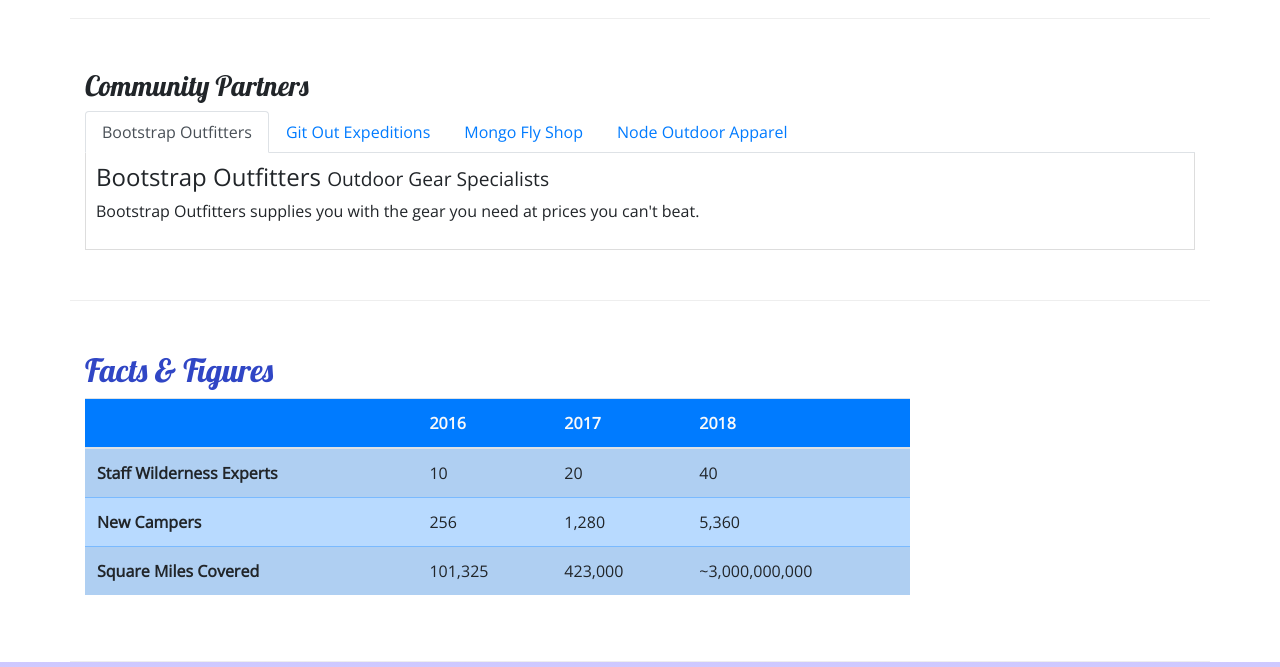
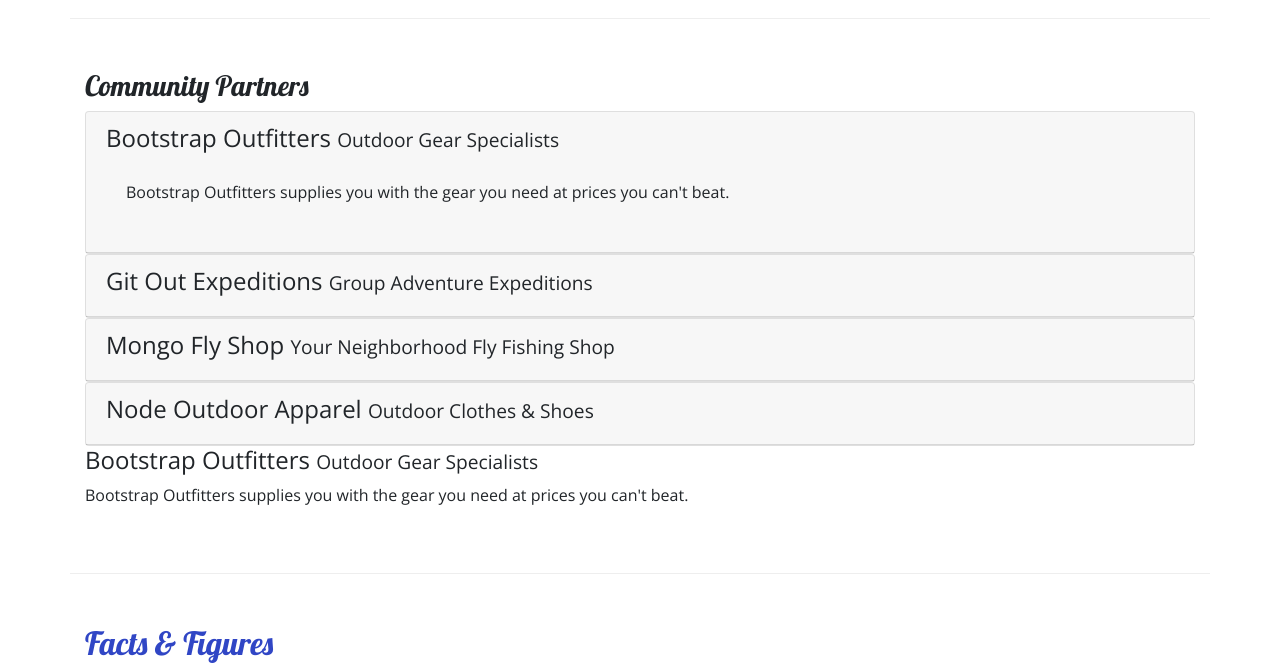
Before and after one commit to f10at1n9-p01nt/nucampsite, a website: page aboutus.html in a window 1280 px wide. Shown: the part 810-1477 px from the top of the page. Drawn offline with nearby package versions, Linux system fonts and the light colour scheme.

Commit message:
Accordian for community partners in aboutus.html

```diff
--- a/aboutus.html
+++ b/aboutus.html
@@ -102,20 +102,64 @@
         <div class="row row-content">
             <div class="col">
                 <h3>Community Partners</h3>
-                <ul class="nav nav-tabs">
-                    <li class="nav-item">
-                        <a class="nav-link active" href="#bootstrap" role="tab" data-toggle="tab">Bootstrap Outfitters</a>
-                    </li>
-                    <li class="nav-item">
-                        <a class="nav-link" href="#git" role="tab" data-toggle="tab">Git Out Expeditions</a>
-                    </li>
-                    <li class="nav-item">
-                        <a class="nav-link" href="#mongo" role="tab" data-toggle="tab">Mongo Fly Shop</a>
-                    </li>
-                    <li class="nav-item">
-                        <a class="nav-link" href="#node" role="tab" data-toggle="tab">Node Outdoor Apparel</a>
-                    </li>
-                </ul>
+                <div id="accordion">
+                    <div class="card">
+                        <div role="tab" class="card-header">
+                            <h4>
+                                <a data-toggle="collapse" data-target="#bootstrap">
+                                    Bootstrap Outfitters <small>Outdoor Gear Specialists</small>
+                                </a>
+                            </h4>
+                            <div class="collapse show" id="bootstrap" data-parent="#accordion">
+                                <div class="card-body">
+                                    <p class="d-none d-sm-block">Bootstrap Outfitters supplies you with the gear you need at prices you can't beat.</p>
+                                </div>
+                            </div>
+                        </div>
+                    </div>
+                    <div class="card">
+                        <div role="tab" class="card-header">
+                            <h4>
+                                <a class="collapsed" data-toggle="collapse" data-target="#git">
+                                    Git Out Expeditions <small>Group Adventure Expeditions</small>
+                                </a>
+                            </h4>
+                            <div class="collapse" id="git" data-parent="#accordion">
+                                <div class="card-body">
+                                    <p class="d-none d-sm-block">Join Git Out Expeditions to explore new horizons with a group of other adventurers!</p>
+                            </div>
+                            </div>
+                        </div>
+                    </div>
+                    <div class="card">
+                        <div role="tab" class="card-header">
+                            <h4>
+                                <a class="collapsed" data-toggle="collapse" data-target="#mongo">
+                                    Mongo Fly Shop <small>Your Neighborhood Fly Fishing Shop</small>
+                                </a>
+                            </h4>
+                            <div class="collapse" id="mongo" data-parent="#accordion">
+                                <div class="card-body">
+                                    <p class="d-none d-sm-block">Need a new fishing pole, a tacklebox, or flies of all kinds? Stop by Mongo Fly Shop.</p>
+                                </div>
+                            </div>
+                        </div>
+                    </div>
+                    <div class="card">
+                        <div role="tab" class="card-header">
+                            <h4>
+                                <a class="collapsed" data-toggle="collapse" data-target="#node">
+                                    Node Outdoor Apparel <small>Outdoor Clothes & Shoes</small>
+                                </a>
+                            </h4>
+                            <div class="collapse" id="node" data-parent="#accordion">
+                                <div class="card-body">
+                                    <p class="d-none d-sm-block">From polar fleeces to swimsuits, hiking boots to waders, a visit to Node will be sure to get you covered.</p>
+                                </div>
+                            </div>
+                        </div>
+                    </div>
+                </div>
                 <div class="tab-content">
                     <div role="tabpanel" class="tab-pane fade show active" id="bootstrap">
                         <h4>Bootstrap Outfitters <small>Outdoor Gear Specialists</small></h4>
--- a/css/styles.css
+++ b/css/styles.css
@@ -40,8 +40,7 @@ i {
     margin-right: 5px;
 }
 
-.tab-content {
-    border: 1px solid #DDD;
-    border-top: none;
-    padding: 10px;
-}
+a, a:hover {
+    color: inherit;
+    text-decoration: none;
+  }
```
